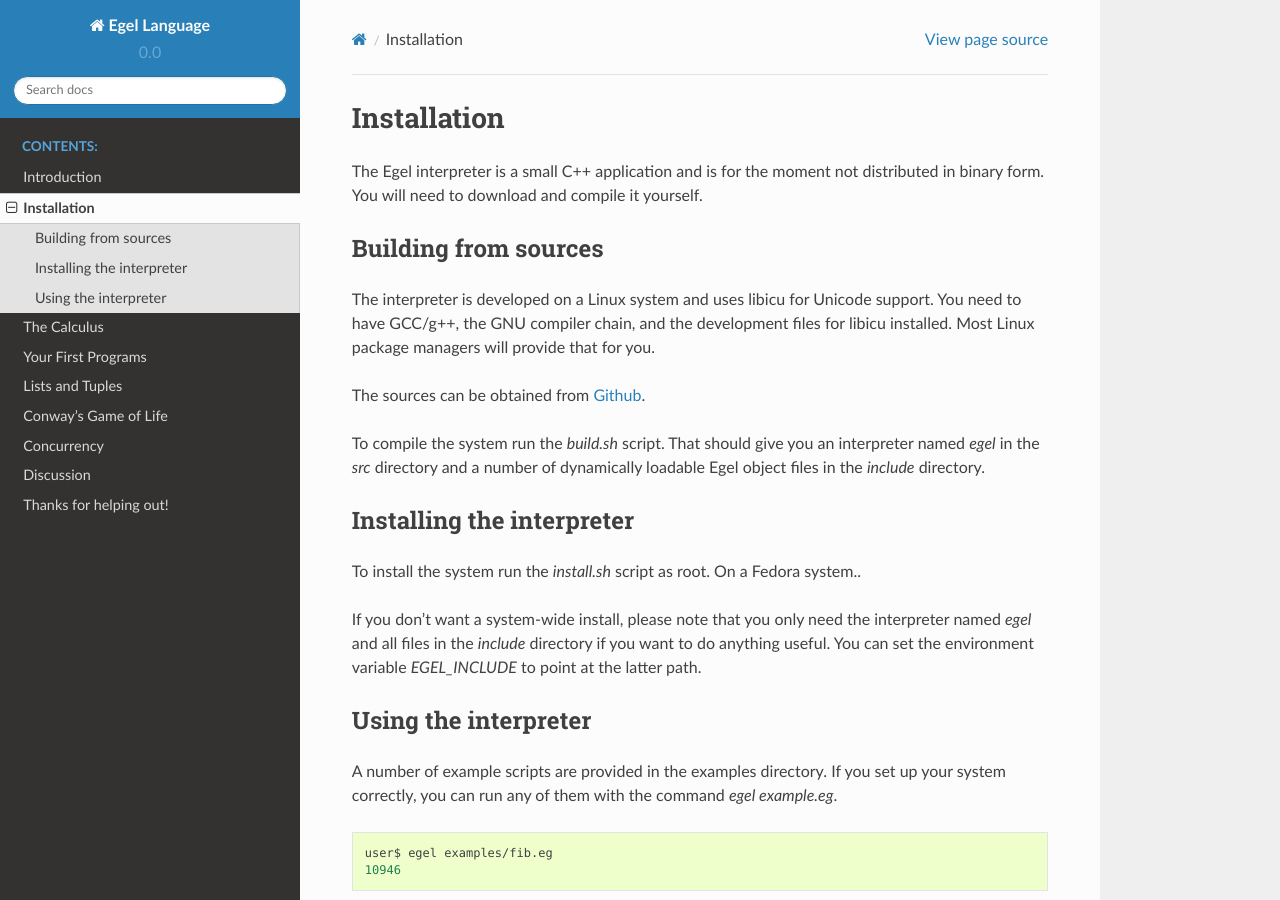
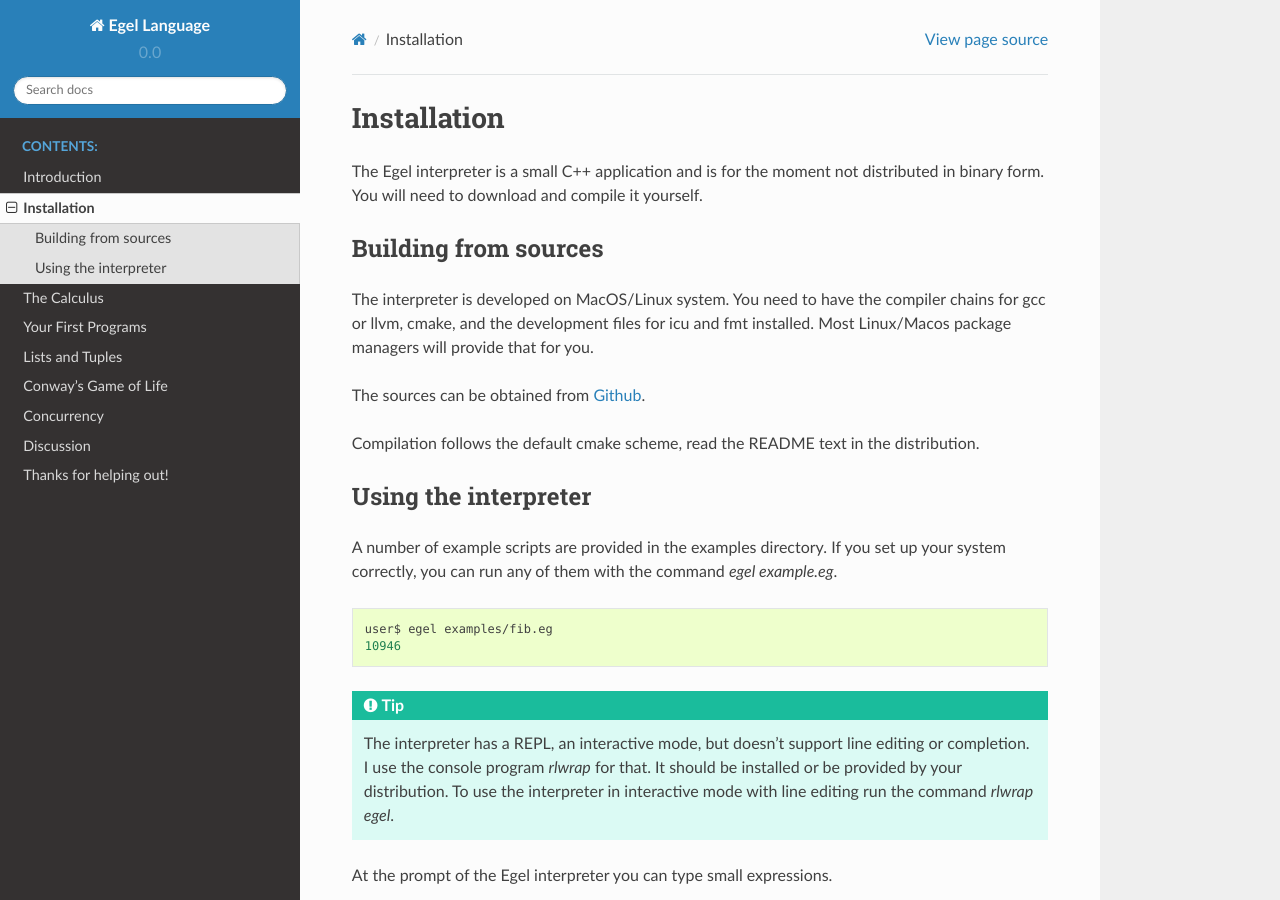
Before and after one commit to egel-lang/egel-docs, a Sphinx documentation site: the page built from source/install.rst, in a window 1280 px wide and 900 px high. Built offline with Sphinx 7.4.7 and the Read the Docs theme 2.0.0, drawn with Linux system fonts in a browser that asks for light colours.

Commit message:
Update install.rst

```diff
--- a/source/install.rst
+++ b/source/install.rst
@@ -8,28 +8,15 @@
 Building from sources
 ---------------------
 
-The interpreter is developed on a Linux system and uses libicu for
-Unicode support. You need to have GCC/g++, the GNU compiler chain,
-and the development files for libicu
-installed. Most Linux package managers will provide that for you.
+The interpreter is developed on MacOS/Linux system.
+You need to have the compiler chains for gcc or llvm, cmake,
+and the development files for icu and fmt
+installed. Most Linux/Macos package managers will provide that for you.
 
 The sources can be obtained from Github_.
 
-To compile the system run the `build.sh` script.
-That should give you an interpreter named `egel` in the `src` directory
-and a number of dynamically loadable Egel object files in the
-`include` directory.
-
-Installing the interpreter
---------------------------
-To install the system run the `install.sh` script as root. On a Fedora
-system..
-
-If you don't want a system-wide install, please note that you only need the
-interpreter named `egel` and all files in the `include` directory
-if you want to do anything useful.
-You can set the environment variable `EGEL_INCLUDE` to point
-at the latter path.
+Compilation follows the default cmake scheme, read the README
+text in the distribution.
 
 Using the interpreter
 ---------------------
```
